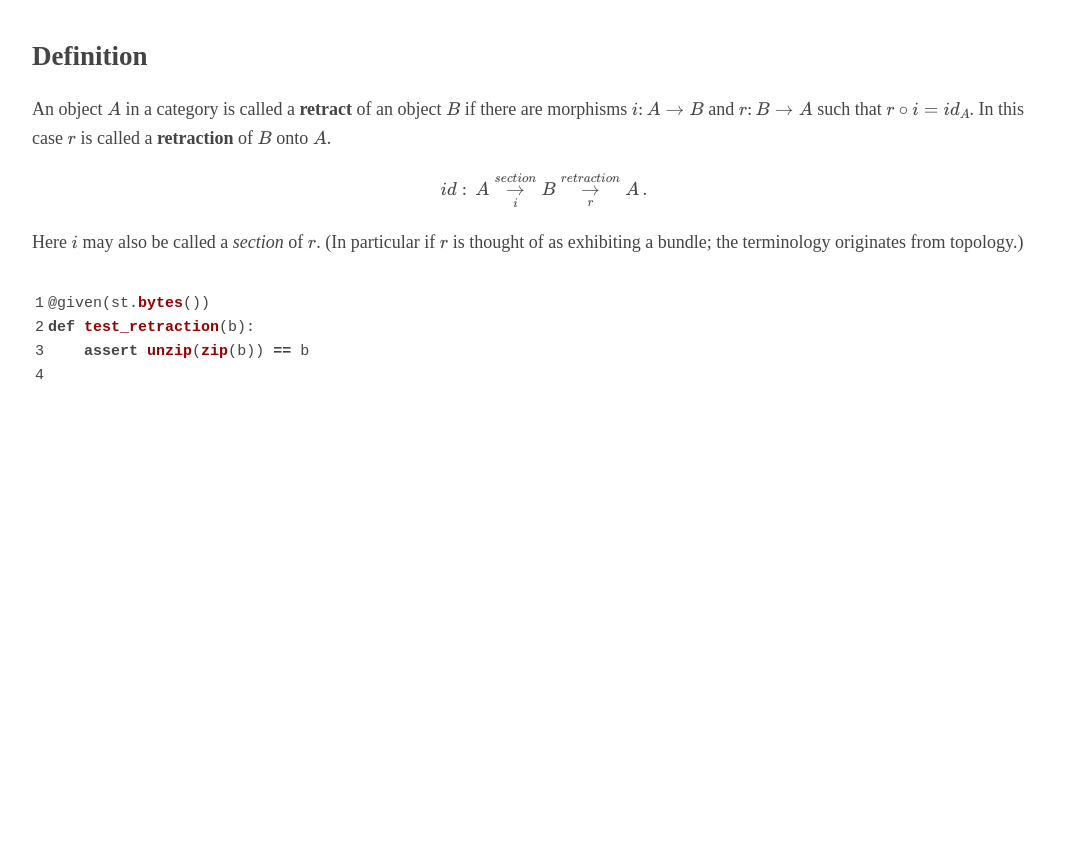
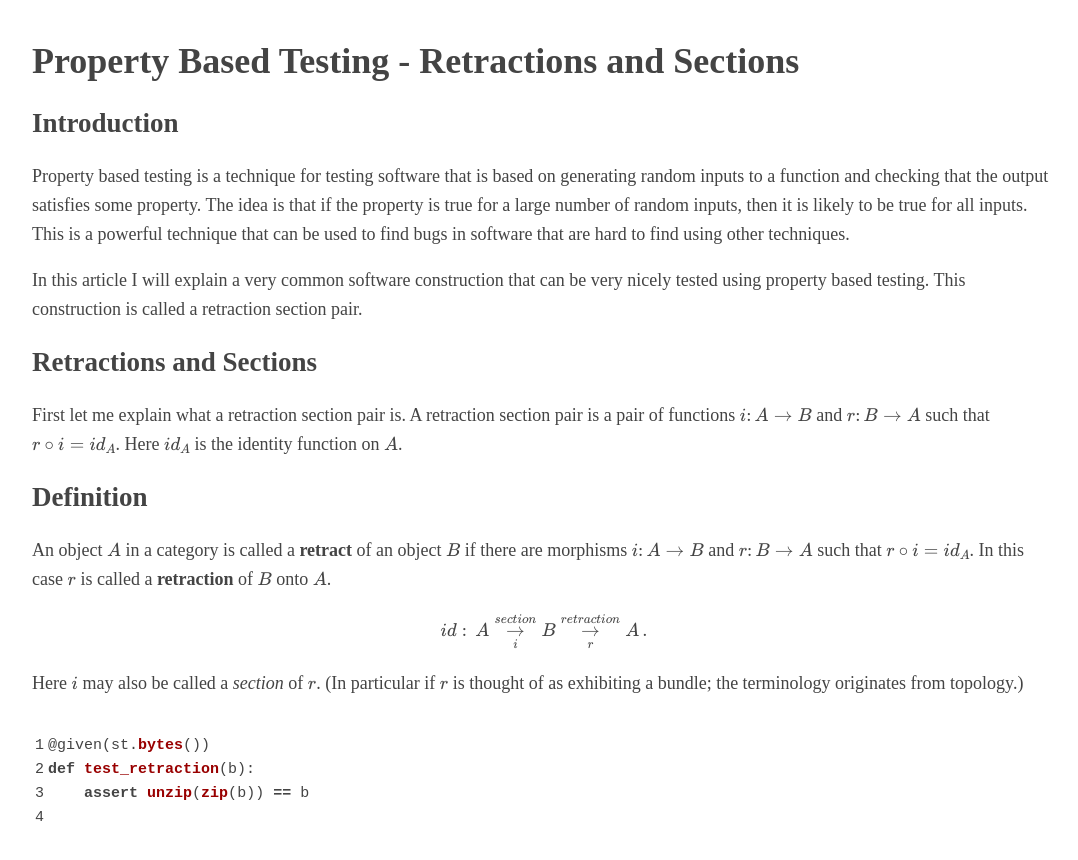
Before and after one commit to nilp0inter/nilp0inter.github.io, a Jekyll site: the page built from _posts/2023-10-25-property-based-testing-retractions.md, in a window 1280 px wide. Shown: the top 860 px of the page, without its empty margins (96-1174 px from the left). Built offline with Jekyll 4.4.1, drawn with Linux system fonts in a browser that asks for light colours; formulas are drawn with MathJax 3.

Commit message:
wip: starting article on property based testing

```diff
--- a/_posts/2023-10-25-property-based-testing-retractions.md
+++ b/_posts/2023-10-25-property-based-testing-retractions.md
@@ -1,7 +1,44 @@
 ---
 layout: default
-title: "Property Based Testing - Retractions"
+title: "Property Based Testing - Retractions and Sections"
 ---
+<!--
+I am writing this article for my blog about property based testing using
+hypothesis. It is not a general introduction to property based testing, but
+a particular pattern that I have found useful in my work.  I am explaining it
+from a mathematical perspective first and then showing how it shows all over
+the place in software.  I am using python and hypothesis for the examples.
+
+The general structure of the article is the following:
+
+1.  Introduction to property based testing
+2.  Introduction to retractions section pairs from category theory
+3.  Examples of retractions and sections in software
+4.  Examples of property based tests using hypothesis
+5.  Conclusion
+
+-->
+
+# Property Based Testing - Retractions and Sections
+
+## Introduction
+
+Property based testing is a technique for testing software that is based on
+generating random inputs to a function and checking that the output satisfies
+some property.  The idea is that if the property is true for a large number of
+random inputs, then it is likely to be true for all inputs.  This is a
+powerful technique that can be used to find bugs in software that are hard to
+find using other techniques.
+
+In this article I will explain a very common software construction that
+can be very nicely tested using property based testing.  This construction
+is called a retraction section pair.
+
+## Retractions and Sections
+
+First let me explain what a retraction section pair is.  A retraction
+section pair is a pair of functions $i\colon A\to B$ and $r\colon B\to A$
+such that $r\circ i = id_A$.  Here $id_A$ is the identity function on $A$.
 
 ## Definition
 
```
